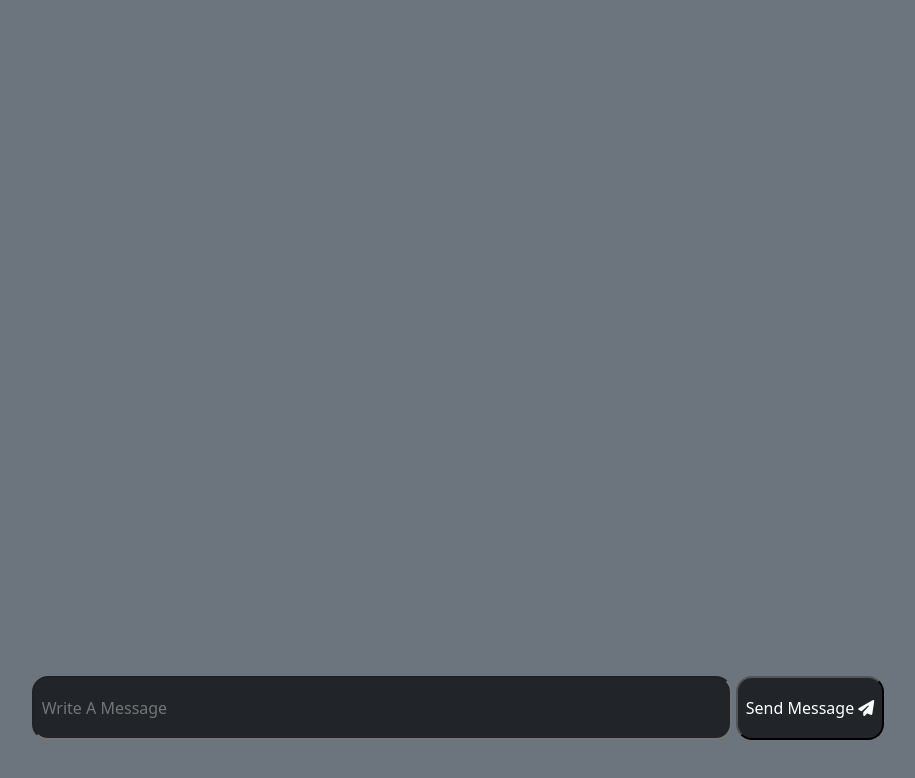
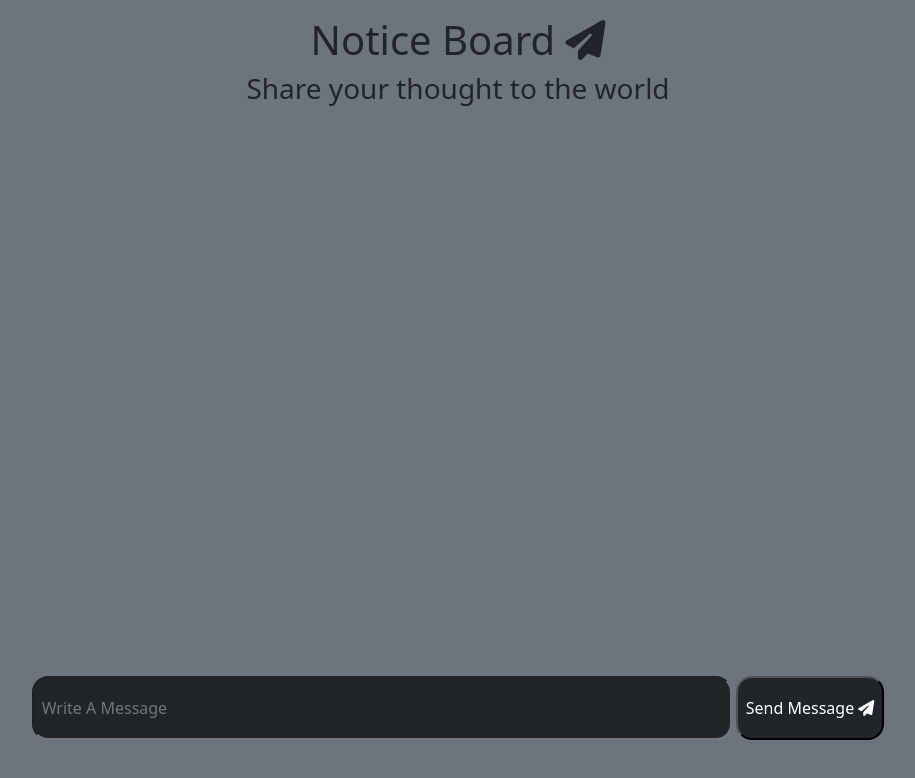
Before and after one commit to Vortex-cyber-bit/Party-Talk, a website: page public/index.html in a window 1280 px wide. Shown: the whole page, without its empty margins (182-1097 px from the left). Drawn offline with nearby package versions, Linux system fonts and the light colour scheme; no server answers.

Commit message:
Add files via upload

```diff
--- a/public/index.html
+++ b/public/index.html
@@ -7,7 +7,7 @@
     <link rel="stylesheet" href="https://cdnjs.cloudflare.com/ajax/libs/font-awesome/6.7.2/css/all.min.css" integrity="sha512-Evv84Mr4kqVGRNSgIGL/F/aIDqQb7xQ2vcrdIwxfjThSH8CSR7PBEakCr51Ck+w+/U6swU2Im1vVX0SVk9ABhg==" crossorigin="anonymous" referrerpolicy="no-referrer" />
     <link rel="shortcut icon" href="https://static.vecteezy.com/system/resources/previews/014/630/916/original/party-hat-colorful-conical-hat-for-wearing-in-the-new-year-s-party-png.png" type="image/x-icon">
     <script src="https://unpkg.com/axios@1.6.7/dist/axios.min.js"></script>
-    <title>Document</title>
+    <title>Notice Board</title>
     <style>
         .coward{
             position: absolute;
@@ -17,6 +17,8 @@
 </head>
 <body class="bg-secondary">
     <div class="container d-flex flex-column align-items-center justify-content-center py-3">
+        <h1>Notice Board <i class="fa-solid fa-paper-plane"></i></h1>
+        <h3>Share your thought to the world</h3>
         <div id="posts" class="d-flex align-items-center justify-content-center gap-5 flex-wrap"></div>
         <div class="mt-4 coward">
             <form action="/create-post" method="post">
```
